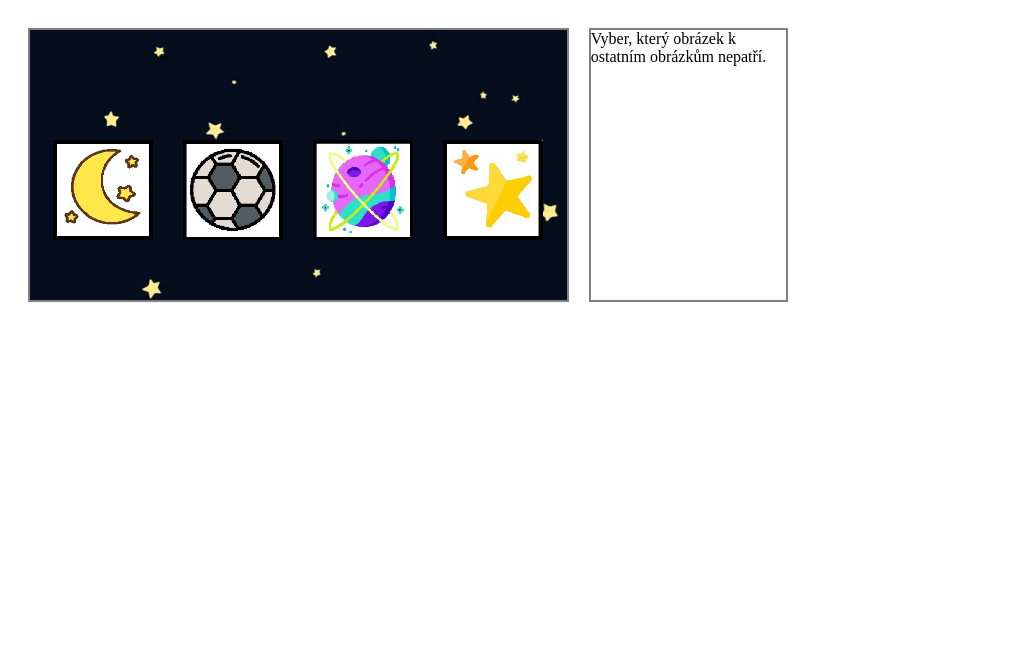
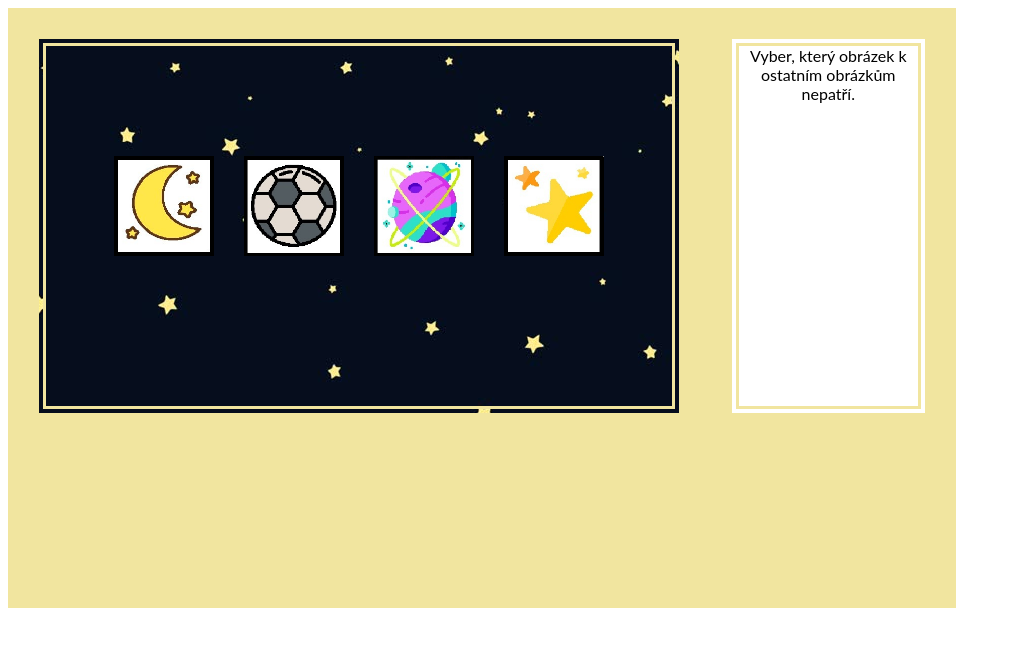
Before and after one commit to DorkaG/bludiste, a Vue app: page /hra1 in a window 1280 px wide. Shown: the top 646 px of the page, without its empty margins (0-1011 px from the left). Built offline with nearby package versions, Linux system fonts and the light colour scheme; what vue-js-modal would draw is missing.

Commit message:
class u všech her

```diff
--- a/src/components/Hra1.vue
+++ b/src/components/Hra1.vue
@@ -1,6 +1,6 @@
 <template>
-
-        <div class="hraSPokyny">
+    <div class="okno">
+        <div class="sekce">
             <div class="hra">
                 <div class="vyskakovaci-okno-vyhra" v-if="vyhra === true">Jupi, sikulka</div>       <!--PRIDAT DO KAZDE HRY-->
                 <div class="vyskakovaci-okno-prohra" v-if="prohra === true">Zkus to znovu</div>     <!--PRIDAT DO KAZDE HRY-->
@@ -17,7 +17,7 @@
             </div>
             <div class="pokyny"> Vyber, který obrázek k ostatním obrázkům nepatří. </div>
         </div>
-
+       </div>
 
 </template>
 
@@ -167,28 +167,7 @@ export default {
     margin: 0 auto;
 } */
 
-.hraSPokyny {
-    display: flex;
-    width: 800px;
-    height: 300px;
-}
 
-.hra {
-    border: solid grey 2px;
-    margin: 20px;
-    width: 550px;
-    height: 90%;
-    position: relative;
-
-}
-
-.pokyny {
-    border: solid grey 2px;
-    margin: 20px 20px 20px 0;
-    width: 200px;
-    height: 90%;
-
-}
 
 
 /* .tlacitka {
--- a/src/components/Kostka.vue
+++ b/src/components/Kostka.vue
@@ -1,5 +1,8 @@
 <template>
-  <div>
+  <div class="okno">
+      <div class="sekce">
+      <div class="hra">
+
         <div class="vyskakovaci-okno-vyhra" v-if="vyhra === true">Jupi, sikulka</div>
         <div class="vyskakovaci-okno-prohra" v-if="prohra === true">Zkus to znovu</div>
 
@@ -11,7 +14,11 @@
                         >
 
     <p>{{hod}}</p>
+      </div>
+      <div class="pokyny">
 
+      </div>
+      </div>
 
   </div>
 </template>
--- a/src/components/Pohadka.vue
+++ b/src/components/Pohadka.vue
@@ -1,5 +1,8 @@
 <template>
-  <div>
+  <div class="okno">
+      <div class="sekce">
+      <div class="hra">
+
       <h3>Vítej na planetě Kokosmánie!</h3>
         <p>
         Pozor! Při přistávání to bude trochu skákat, protože tato planeta má trochu nestabilní i když chutné jádro.
@@ -9,6 +12,9 @@
         Při loučení s Kokoskami, obdržíš spoustu darů, pochopitelně kokosových. Kokosový klobouk nos hrdě, alespoň, než planetu opustíš.
         Přeji příjemný průzkum.
         </p>
+      </div>
+      <div class="pokyny"></div>
+      </div>
 
   </div>
 </template>
--- a/src/components/Zavod.vue
+++ b/src/components/Zavod.vue
@@ -1,7 +1,8 @@
 <template>
-  <div>
+  <div class="okno">
         <hr>
-        <div id="let">
+        <div class="sekce">
+        <div class="hra">
                 <div class="vyskakovaci-okno-vyhra" v-if="vyhra === true">Jupi, sikulka</div>
                 <div class="vyskakovaci-okno-prohra" v-if="prohra === true">Zkus to znovu</div>
             <img class="cil" v-bind:src="require(`./../assets/images/cil.jpg`)" alt="Cilová páska">
@@ -20,7 +21,9 @@
             <!--v-on:keyup.enter="odlet()"-->
 
             <button  v-on:keyup.39="odlet()" v-on:click="start()" v-if="marginLeft !== 54">Start</button>
+        </div>
 
+        <div class="pokyny"> Hurá, čeká tě vesmírný závod! Stiskni start a mačkej rychle šipku doprava. Předleť svou lodí soupeře. </div>
         </div>
   </div>
 </template>
@@ -117,25 +120,7 @@ export default {
     height: 50%;
 }
 
-.vyskakovaci-okno-vyhra {
-    position: absolute;
-    left: 0;
-    top: 0;
-    width: 40%;
-    height: 40%;
-    background-color: lightgreen;
-    z-index: 10;
-}
 
-.vyskakovaci-okno-prohra {
-    position: absolute;
-    left: 0;
-    top: 0;
-    width: 40%;
-    height: 40%;
-    background-color: palevioletred;
-    z-index: 10;
-}
 
 
 
```
